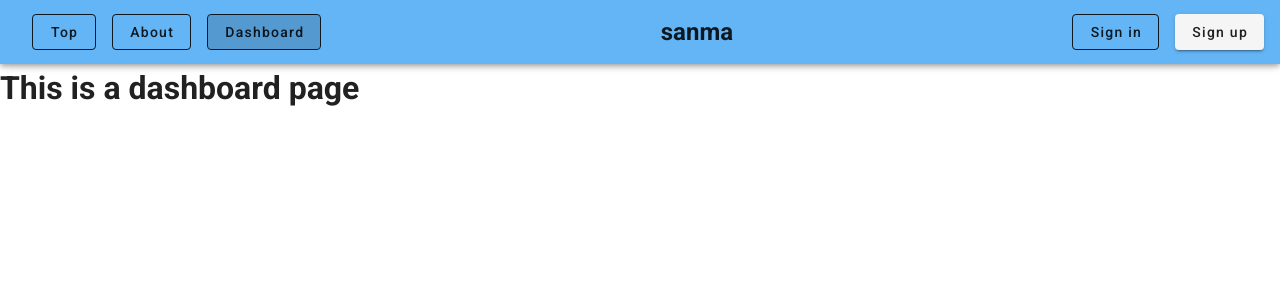
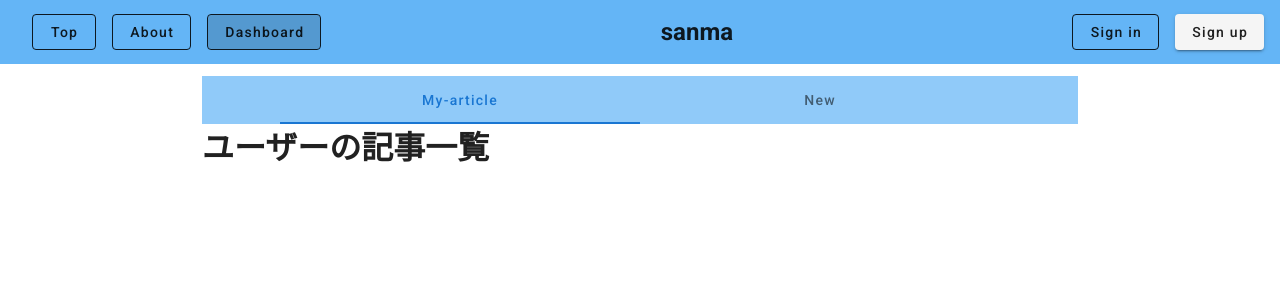
Before and after one commit to jigintern/sanma, a Vue app in the folder front/: page /dashboard in a window 1280 px wide. Shown: the top 300 px of the page. Built offline with nearby package versions, Linux system fonts and the light colour scheme.

Commit message:
tabを生やす

```diff
--- a/front/src/views/Dashboard.vue
+++ b/front/src/views/Dashboard.vue
@@ -1,5 +1,23 @@
 <template>
-  <div class="dashboard">
-    <h1>This is a dashboard page</h1>
-  </div>
+  <v-app>
+    <v-container>
+      <v-tabs fixed-tabs background-color="blue lighten-3">
+        <v-tab class="text-none">My-article</v-tab>
+        <v-tab-item>
+          <h1>ユーザーの記事一覧</h1>
+        </v-tab-item>
+        <v-tab class="text-none">New</v-tab>
+        <v-tab-item>
+          <h1>new</h1>
+          <span>add crawl</span>
+        </v-tab-item>
+      </v-tabs>
+    </v-container>
+  </v-app>
 </template>
+
+<style scoped>
+.container {
+  max-width: 900px;
+}
+</style>
```
